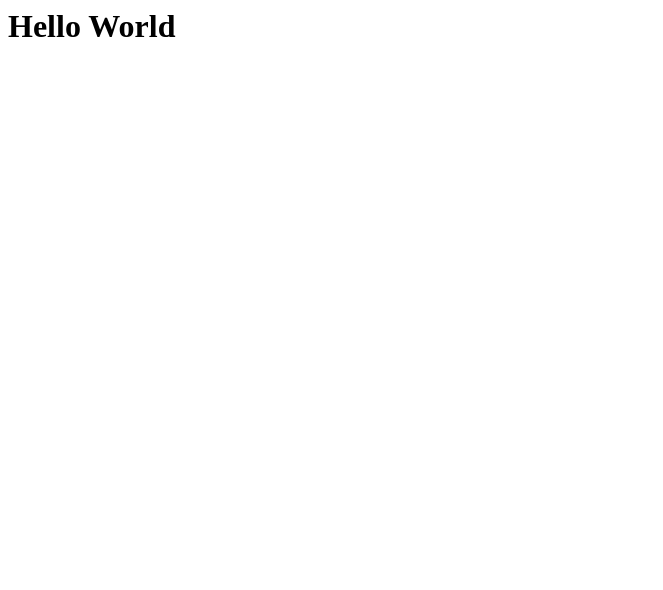
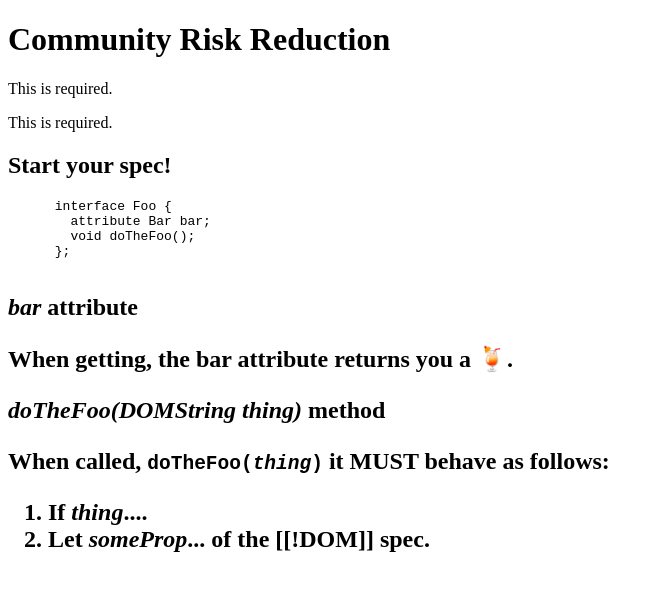
Before and after one commit to netage/crr-sandbox, a plain HTML site: page index.html in a window 1280 px wide. Shown: the whole page, without its empty margins (0-663 px from the left). Drawn offline with Linux system fonts and the light colour scheme.

Commit message:
basic document

```diff
--- a/index.html
+++ b/index.html
@@ -1,5 +1,52 @@
+<!DOCTYPE html>
 <html>
-<body>
-<h1>Hello World</h1>
-</body>
+  <head>
+    <meta charset='utf-8'>
+    <script src='//www.w3.org/Tools/respec/respec-w3c-common' async class='remove'></script>
+    <script class='remove'>
+      var respecConfig = {
+        specStatus: "unofficial",
+        editors: [{
+          name: "Netage B.V.",
+          url: "https://netage.nl/",
+        }],
+        github: "https://github.com/netage/crr-sandbox",
+      };
+    </script>
+	<title>Community Risk Reduction</title>
+  </head>
+  <body>
+    <h1>Community Risk Reduction</h1>
+    <section id='abstract'>
+      <p>
+        This is required.
+      </p>
+    </section>
+    <section id='sotd'>
+      <p>
+        This is required.
+      </p>
+    </section>
+    <section data-dfn-for="Foo" data-link-for="Foo">
+      <h2>Start your spec!</h2>
+      <pre class="idl">
+      interface Foo {
+        attribute Bar bar;
+        void doTheFoo();
+      };
+      </pre>
+      <section>
+        <h2><dfn>bar</dfn> attribute</dfn>
+        <p>When getting, the <a>bar</a> attribute returns you a 🍹.</p>
+      </section>
+      <section>
+        <h2><dfn>doTheFoo(DOMString thing)</dfn> method</dfn>
+        <p>When called, <code>doTheFoo(<var>thing</var>)</code> it MUST behave as follows:</p>
+        <ol class="algorithm">
+          <li>If <var>thing</var>....</li>
+          <li>Let <var>someProp</var>... of the [[!DOM]] spec.</li>
+        </ol>
+      </section>
+    </section>
+  </body>
 </html>
```
